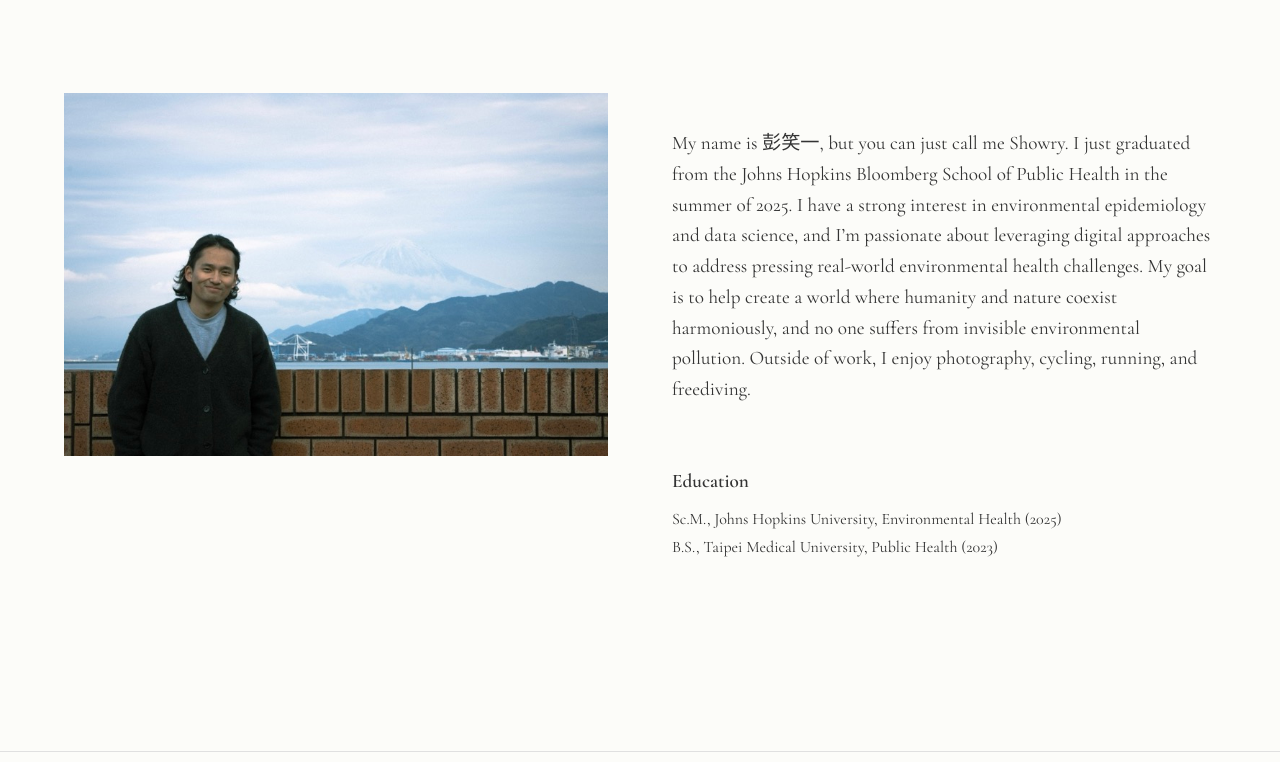
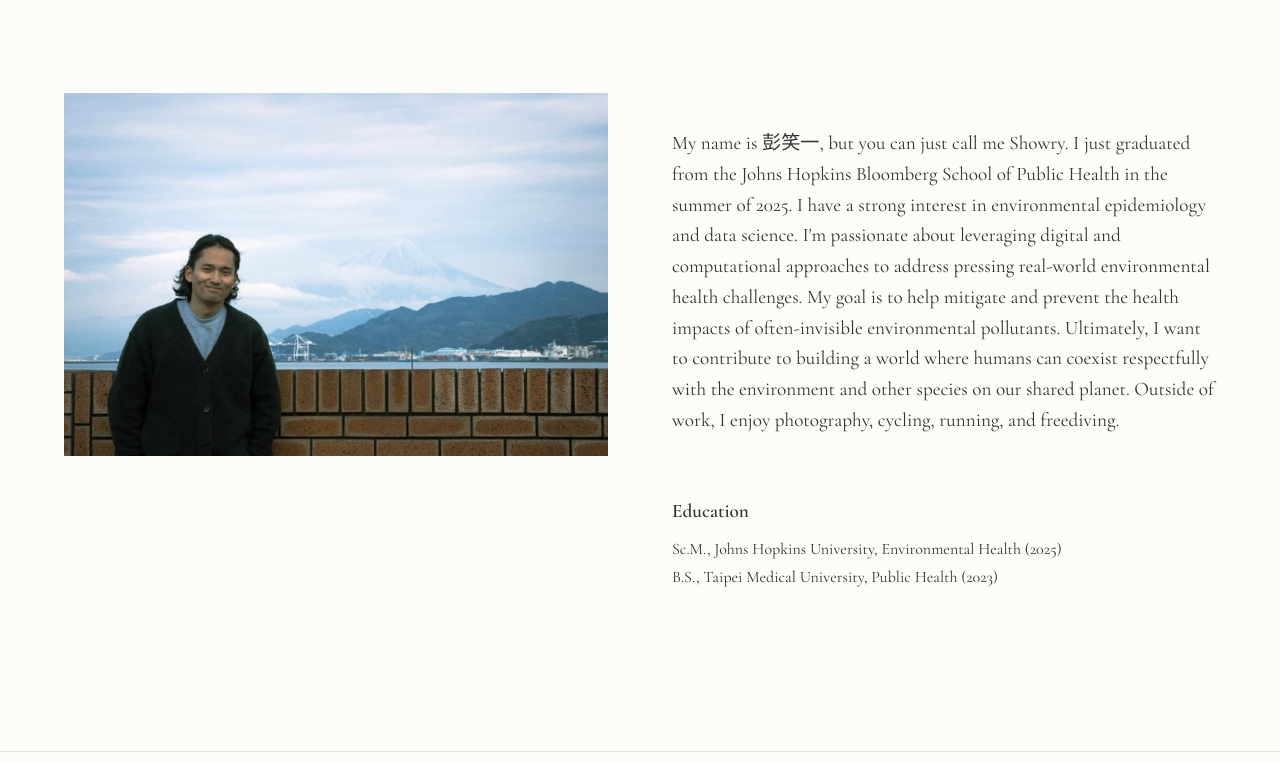
Before and after one commit to showrypeng/showrypeng, a plain HTML site: page home.html in a window 1280 px wide. Shown: the part 780-1542 px from the top of the page. Drawn offline with nearby package versions, Linux system fonts and the light colour scheme.

Commit message:
Update home.html

```diff
--- a/home.html
+++ b/home.html
@@ -33,7 +33,7 @@
         </aside>
         <main class="content-column">
             <section class="bio-section">
-                <p>My name is 彭笑一, but you can just call me Showry. I just graduated from the Johns Hopkins Bloomberg School of Public Health in the summer of 2025. I have a strong interest in environmental epidemiology and data science, and I’m passionate about leveraging digital approaches to address pressing real-world environmental health challenges. My goal is to help create a world where humanity and nature coexist harmoniously, and no one suffers from invisible environmental pollution.
+                <p>My name is 彭笑一, but you can just call me Showry. I just graduated from the Johns Hopkins Bloomberg School of Public Health in the summer of 2025. I have a strong interest in environmental epidemiology and data science. I'm passionate about leveraging digital and computational approaches to address pressing real-world environmental health challenges. My goal is to help mitigate and prevent the health impacts of often-invisible environmental pollutants. Ultimately, I want to contribute to building a world where humans can coexist respectfully with the environment and other species on our shared planet.
 
                     Outside of work, I enjoy photography, cycling, running, and freediving.</p>
             </section>
```
